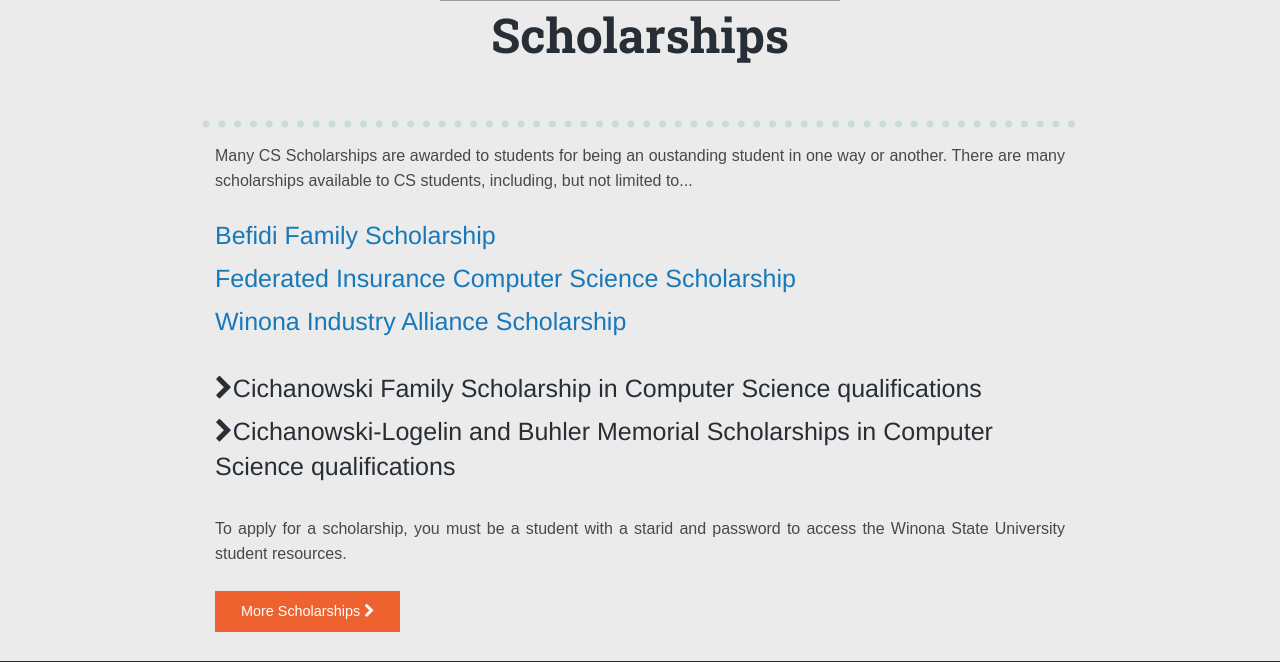
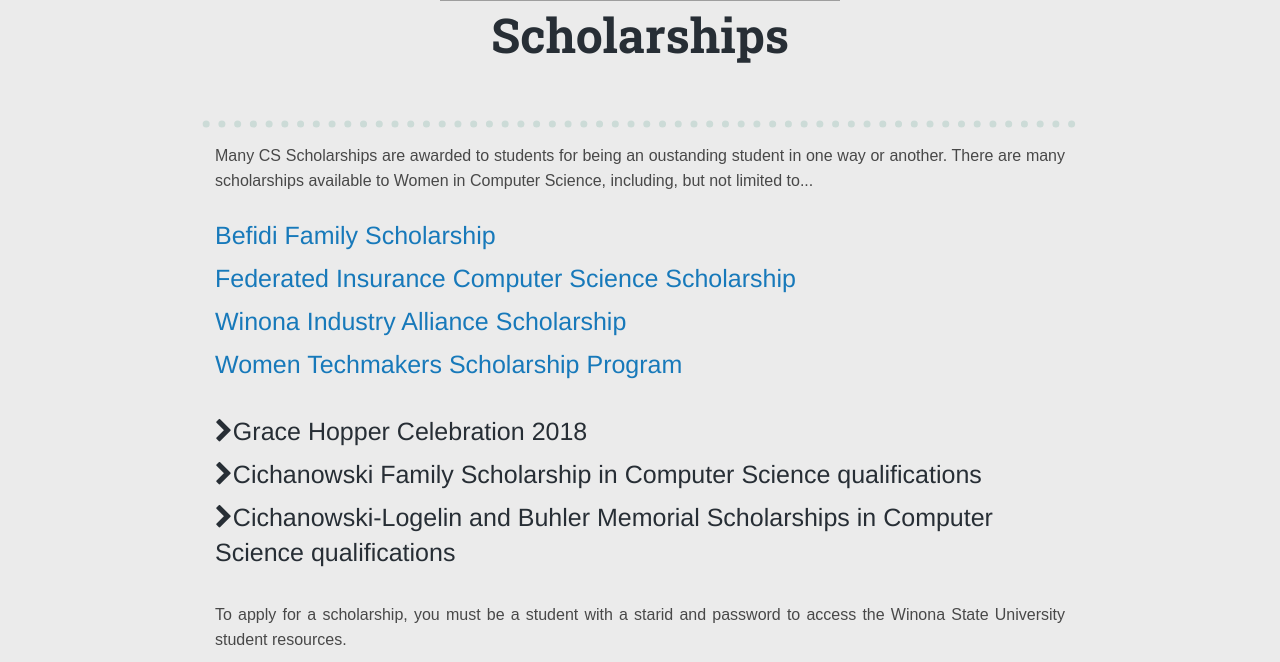
Before and after one commit to uxeyali/WiCs, a PHP site: page /Scholarships/index.php in a window 1280 px wide. Shown: the part 397-1059 px from the top of the page. Run offline with PHP 8.4, Linux system fonts and the light colour scheme; some libraries are stand-ins or nearby versions; some web fonts are replaced; grey boxes are pictures that could not be loaded.

Commit message:
scholarship page

```diff
--- a/Scholarships/index.php
+++ b/Scholarships/index.php
@@ -24,12 +24,23 @@
             <div class="row"><img src="../img/line.svg"></div>
                 <p>Many CS Scholarships are awarded to students for being an oustanding student in one way or another.
 
-                There are many scholarships available to CS students, including, but not limited to...</p>
+                There are many scholarships available to Women in Computer Science, including, but not limited to...</p>
                 <br>
                 <h4><a href=https://winona.academicworks.com/opportunities/2737>Befidi Family Scholarship</a></h4>
                  <h4><a href="https://winona.academicworks.com/opportunities/2690">Federated Insurance Computer Science Scholarship</a></h4>
 					<h4>
-                    <a  href="https://winona.academicworks.com/opportunities/2102">Winona Industry Alliance Scholarship</a></h4><br>
+                    <a  href="https://winona.academicworks.com/opportunities/2102">Winona Industry Alliance Scholarship</a></h4>
+                   <h4><a  href="https://www.womentechmakers.com/scholars">Women Techmakers Scholarship Program</a></h4><br>
+                     <h4 class="hov-lime">
+                        <i class= "fa fa-chevron-right"></i>Grace Hopper Celebration 2018</h4>
+                        <div class="answer ans-lime">
+                        <ol>
+                            <li>Each recipient must be an undergraduate student enrolled full-time and  in an accredited degree program at a college or university at the time of the celebration (September 2018).</li>
+                            <li>Show satisfactory progress toward a degree such as, but not limited to, computer science, computer engineering, or a related technical discipline such as electrical engineering, human-computer interaction, math, physics, or management information systems.</li>
+                            <li>You must be at least 18 years of age by September 24, 2018.</li>
+                            <li>Student scholars are active in their community, including being involved with campus computing/STEM clubs and working towards the advancement of women in computing.</li>
+                            </ol>
+                        </div>
                     <h4 class="hov-lime">
                         <i class= "fa fa-chevron-right"></i>Cichanowski Family Scholarship in Computer Science qualifications</h4>
                         <div class="answer ans-lime">
```
